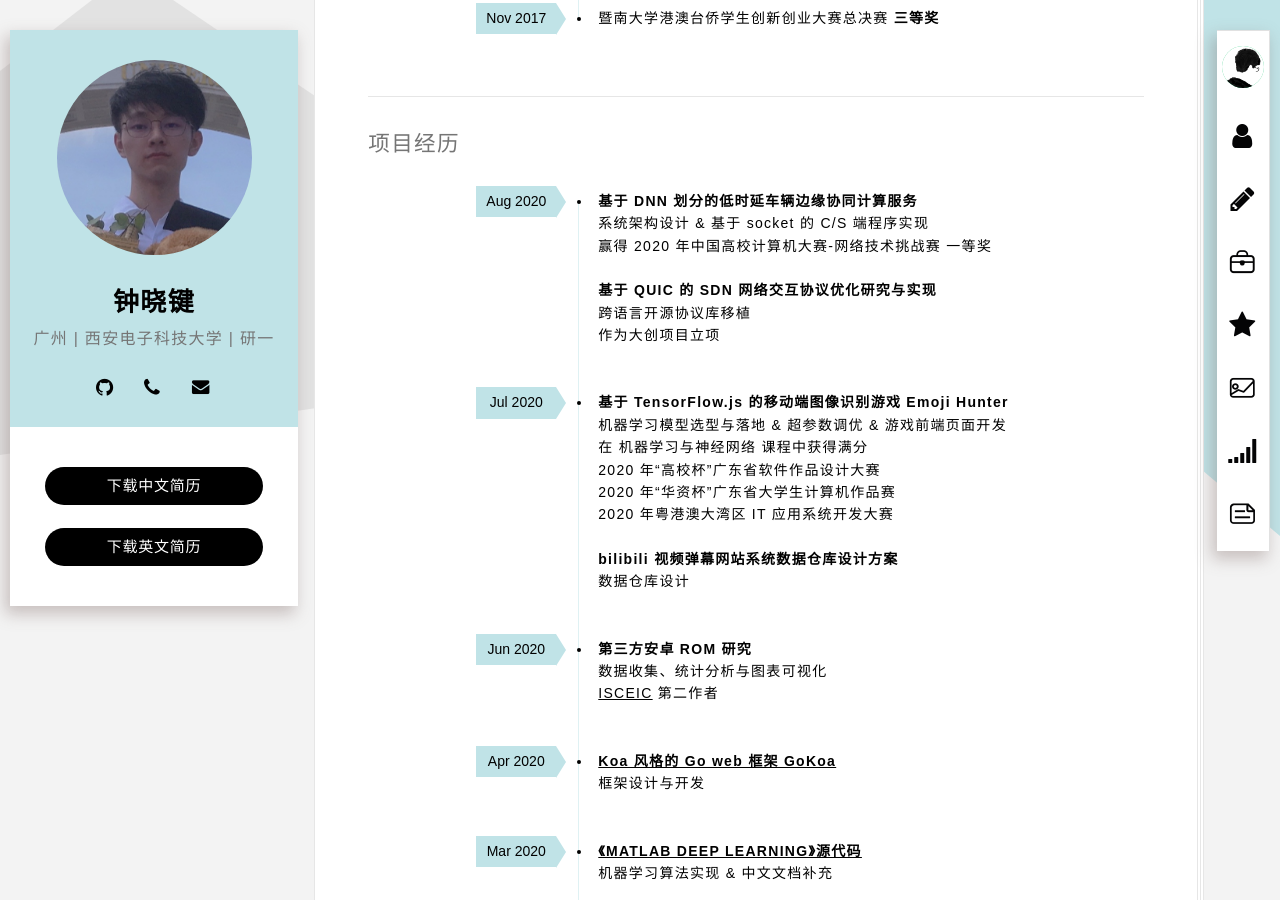
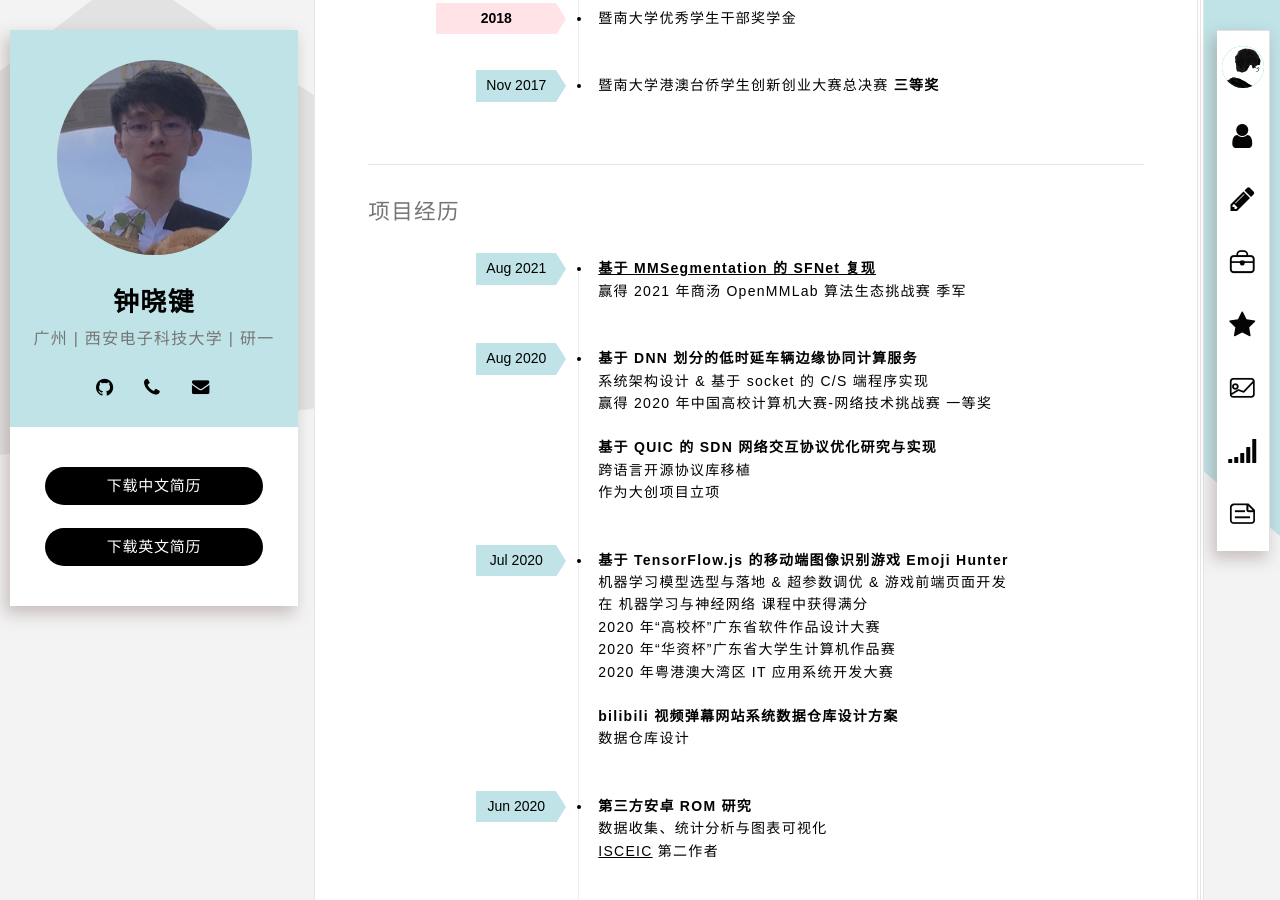
Before and after one commit to xiaojianzhong/xiaojianzhong.github.io, a Jekyll site: the page built from index.html, in a window 1280 px wide and 900 px high, scrolled down 3745 px. Built offline with Jekyll 4.4.1, drawn with Linux system fonts in a browser that asks for light colours; some web fonts are replaced; some of the changed text lies outside the part shown.

Commit message:
feat(platform-browser): add 1 competition item

```diff
--- a/_config.yml
+++ b/_config.yml
@@ -168,6 +168,10 @@ competitions:
       - name: 2021 届信息科学技术学院优秀毕业生科技创新奖
       - name: 2021 届暨南大学有作为、有贡献毕业生
       - name: 暨南大学校级优秀毕业论文
+  - yearmonth: Aug 2021
+    rewards:
+      - name: 商汤 OpenMMLab 算法生态挑战赛
+        rank: 季军
 portfolios:
   - yearmonth: Feb 2018
     projects:
@@ -242,6 +246,11 @@ portfolios:
         descriptions:
           - 跨语言开源协议库移植
           - 作为大创项目立项
+  - yearmonth: Aug 2021
+    projects:
+      - name: <a href="https://github.com/azxj/SFNet" target="_blank">基于 MMSegmentation 的 SFNet 复现</a>
+        descriptions:
+          - 赢得 2021 年商汤 OpenMMLab 算法生态挑战赛 季军
 skills:
   - - name: Golang
       points: 10
```
